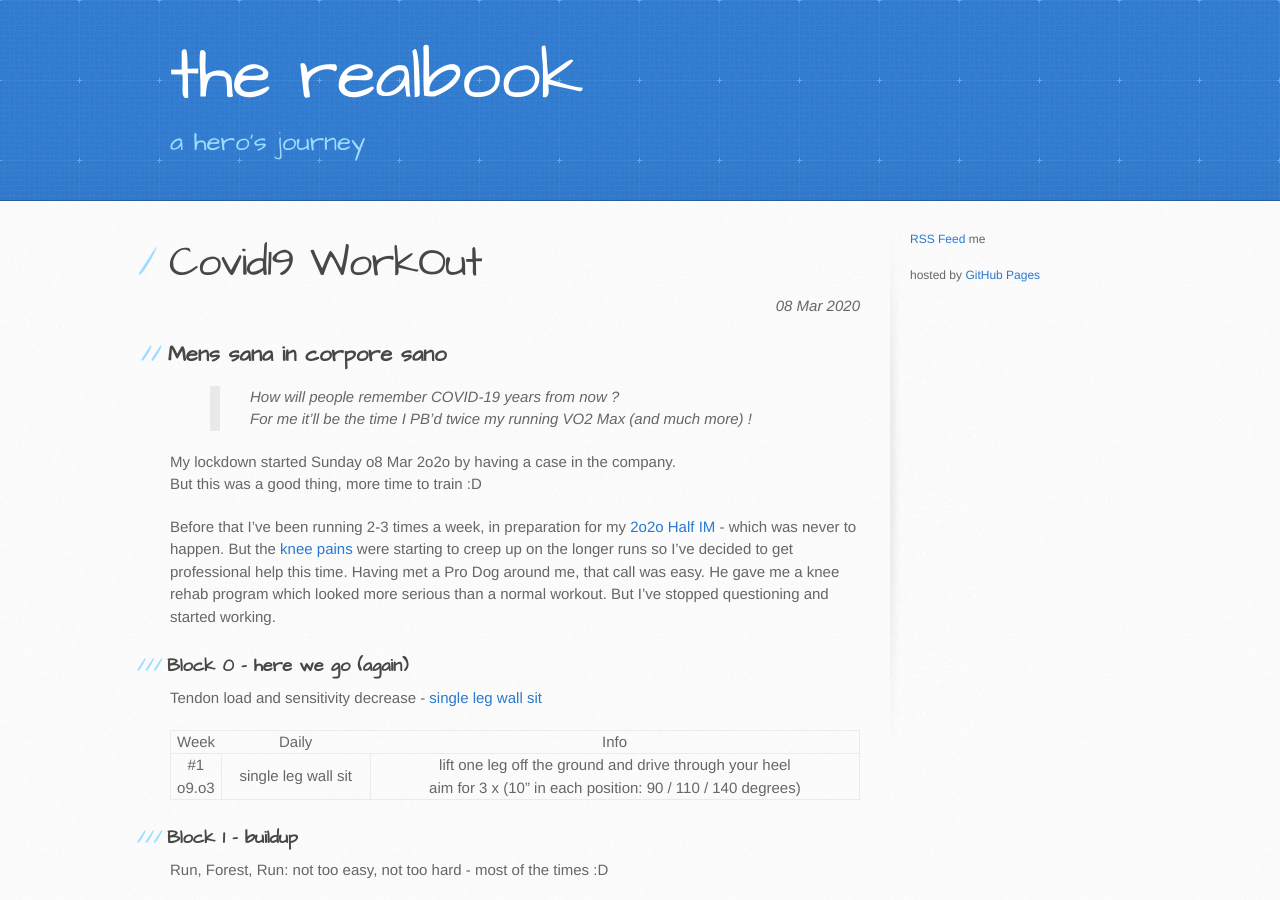
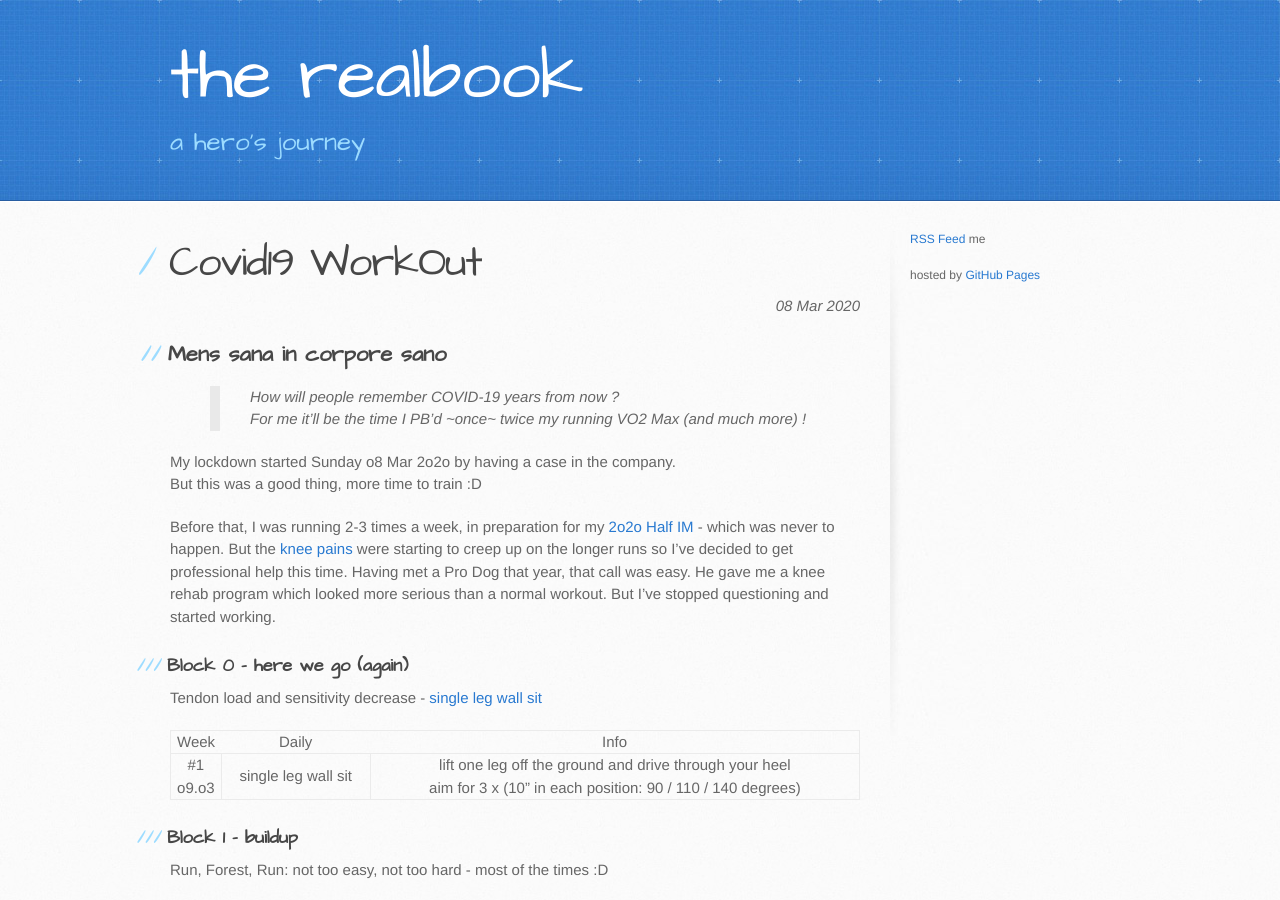
Before and after one commit to jokeru/facebook, a Jekyll site: the page built from _posts/2020-03-08-covid19_workout.md, in a window 1280 px wide and 900 px high. Built offline with Jekyll 4.4.1, drawn with Linux system fonts in a browser that asks for light colours; comment, search, counter and statistics services are not loaded; some of the changed lines change nothing that is shown; some of the changed text lies outside the part shown.

Commit message:
Update 2020-03-08-covid19_workout.md

```diff
--- a/_posts/2020-03-08-covid19_workout.md
+++ b/_posts/2020-03-08-covid19_workout.md
@@ -9,12 +9,12 @@
 ## Mens sana in corpore sano
 
 > _How will people remember COVID-19 years from now ?_
-> _For me it'll be the time I PB'd twice my running VO2 Max (and much more) !_
+> _For me it'll be the time I PB'd ~once~ twice my running VO2 Max (and much more) !_
 
 My lockdown started Sunday o8 Mar 2o2o by having a case in the company.
 But this was a good thing, more time to train :D
 
-Before that I've been running 2-3 times a week, in preparation for my [2o2o Half IM](/2020/half_im.html) - which was never to happen. But the [knee pains](/2019/03_57_22.html) were starting to creep up on the longer runs so I've decided to get professional help this time. Having met a Pro Dog around me, that call was easy. He gave me a knee rehab program which looked more serious than a normal workout. But I've stopped questioning and started working.
+Before that, I was running 2-3 times a week, in preparation for my [2o2o Half IM](/2020/half_im.html) - which was never to happen. But the [knee pains](/2019/03_57_22.html) were starting to creep up on the longer runs so I've decided to get professional help this time. Having met a Pro Dog that year, that call was easy. He gave me a knee rehab program which looked more serious than a normal workout. But I've stopped questioning and started working.
 
 
 ### Block 0 - here we go (again)
@@ -65,13 +65,14 @@
 | Week | Mon | Tue | Wed | Thu | Fri | Sat | Sun |
 |------|-----|-----|-----|-----|-----|-----|-----|
 | #9 <br/> o4.o5 | 5k run, lower body | walk, stretch, 150 pushups, core | intervals: 6x(4'fast+2'walk) | walk ,stretch, 10x10 pushups | 6k run | lower body, stretch, 200 pushups | 30' easy run |
-| #10 <br/> 11.o5 | 5k run, lower body | walk, stretch, 150 pushups, core | intervals: 6x(4'fast+2'walk) | walk ,stretch, 10x10 pushups | 7k run | lower body, stretch, 200 pushups | 30' easy run |
-| #11 <br/> 18.o5 | 6k run, lower body | walk, stretch, 150 pushups, core | intervals: 6x(4'fast+2'walk) | walk ,stretch, 10x10 pushups | 8.5k run | lower body, stretch, 200 pushups | 30' easy run |
-| #12 <br/> 25.o5 | 6k run, lower body | walk, stretch, 150 pushups, core | intervals: 6x(4'fast+2'walk) | walk ,stretch, 10x15 pushups | 10k run | lower body, stretch, 200 pushups | 30' easy run |
+| #10 <br/> 11.o5 | 5k run, lower body | walk, stretch, 150 pushups, core | intervals: 6x(4'fast+2'walk) | walk ,stretch, 10x15 pushups | 7k run | lower body, stretch, 200 pushups | 30' easy run |
+| #11 <br/> 18.o5 | 6k run, lower body | walk, stretch, 150 pushups, core | intervals: 6x(4'fast+2'walk) | walk ,stretch, 10x20 pushups | 8.5k run | lower body, stretch, 200 pushups | 30' easy run |
+| #12 <br/> 25.o5 | 6k run, lower body | walk, stretch, 150 pushups, core | intervals: 6x(4'fast+2'walk) | walk ,stretch, 10x25 pushups | 10k run | lower body, stretch, 200 pushups | 30' easy run |
 
 
 #### Key moments
 - o6.o5.2o2o: new VO2 Max [58](/pic/vo2max-58.jpeg){:target="_blank"}
+- 1o.o5.2o2o: UK lockdown continues
 
 
 **the Journey continues !**
```
